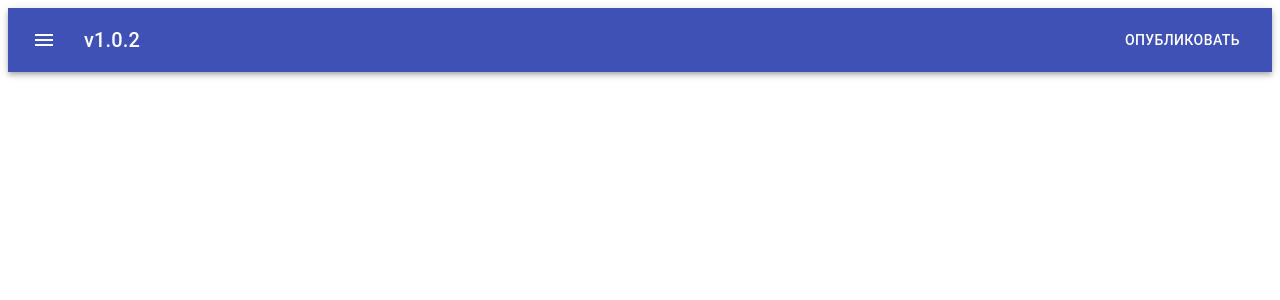
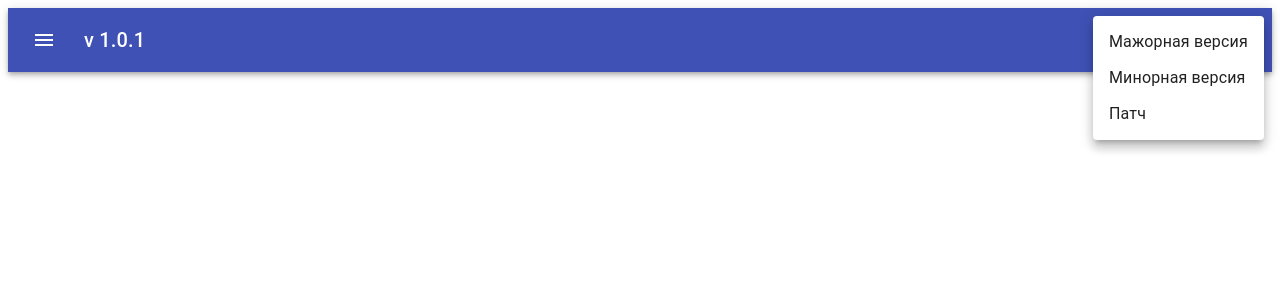
Before and after one commit to figulechka/diplom-admin-site, a React (Create React App) app: page / in a window 1280 px wide. Both pictures are taken after a click on the button "ОПУБЛИКОВАТЬ". Shown: the top 300 px of the page. Built offline with nearby package versions, Linux system fonts and the light colour scheme; the HTML template or start-up script is replaced by a standard one.

Commit message:
publishing major, minor & patch

```diff
--- a/src/App/App.tsx
+++ b/src/App/App.tsx
@@ -5,6 +5,8 @@ import Typography from '@material-ui/core/Typography';
 import Button from '@material-ui/core/Button';
 import IconButton from '@material-ui/core/IconButton';
 import MenuIcon from '@material-ui/icons/Menu';
+import Menu from '@material-ui/core/Menu';
+import MenuItem from '@material-ui/core/MenuItem';
 import withStyles, { WithStyles } from '@material-ui/core/styles/withStyles';
 import { createStyles, Theme } from '@material-ui/core';
 
@@ -26,29 +28,49 @@ interface Props extends WithStyles<typeof styles> {
 
 interface State {
 	version: number;
+	menuAnchorElement: HTMLElement | null;
 }
 
 class App extends React.Component<Props, State> {
 	public state: State = {
-		version: 101
+		version: 101,
+		menuAnchorElement: null
 	};
 
 	private printVersion(): string {
 		const { version } = this.state;
+		// @ts-ignore
+		const versionString: string = [...`${version}`].join('.');
 
-		// @ts-ignore
-		// tslint:disable-next-line:prefer-template
-		return 'v' + [...`${version}`].join('.');
+		return `v ${versionString}`;
 	}
 
-	private readonly onPublishClick = () => this.setState({ version: this.state.version + 1 });
+	private readonly onPublishClick = (event: React.MouseEvent<HTMLButtonElement>) => {
+		this.setState({ menuAnchorElement: event.currentTarget });
+	};
+
+	private readonly onPublishMenuClose = () => {
+		this.setState({
+			menuAnchorElement: null
+		});
+	};
+
+	private readonly publish = (upgradeType: 'major'| 'minor' | 'patch') => {
+		const { version } = this.state;
+		const newVersion: number = version +
+			((upgradeType === 'major') ? 100 : (upgradeType === 'minor') ? 10 : (upgradeType === 'patch') ? 1 : 0);
+
+		this.setState({
+			version: newVersion,
+			menuAnchorElement: null
+		});
+	};
 
 	public render(): React.ReactElement {
 		const { classes } = this.props;
+		const { menuAnchorElement } = this.state;
 
 		return (
-			<div>
-				<div className={classes.root}>
 			<AppBar position="static">
 				<Toolbar>
 					<IconButton edge="start" className={classes.menuButton} color="inherit" aria-label="Menu">
@@ -58,15 +80,26 @@ class App extends React.Component<Props, State> {
 						{this.printVersion()}
 					</Typography>
 					<Button
+						aria-controls="simple-menu"
+						aria-haspopup="true"
 						onClick={this.onPublishClick}
 						color="inherit"
 					>
 						Опубликовать
 					</Button>
+					<Menu
+						id="simple-menu"
+						anchorEl={menuAnchorElement}
+						keepMounted
+						open={Boolean(menuAnchorElement)}
+						onClose={this.onPublishMenuClose}
+					>
+						<MenuItem onClick={() => this.publish('major')}>Мажорная версия</MenuItem>
+						<MenuItem onClick={() => this.publish('minor')}>Минорная версия</MenuItem>
+						<MenuItem onClick={() => this.publish('patch')}>Патч</MenuItem>
+					</Menu>
 				</Toolbar>
 			</AppBar>
-				</div>
-			</div>
 		);
 	}
 }
```
Lines whose indentation alone changed are shown as unchanged.
